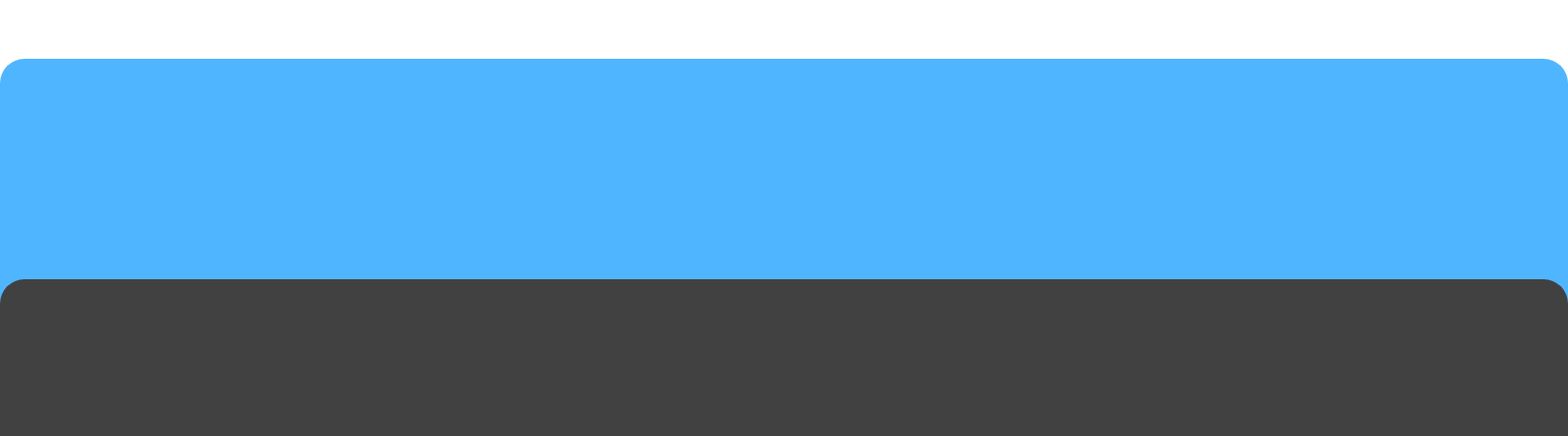
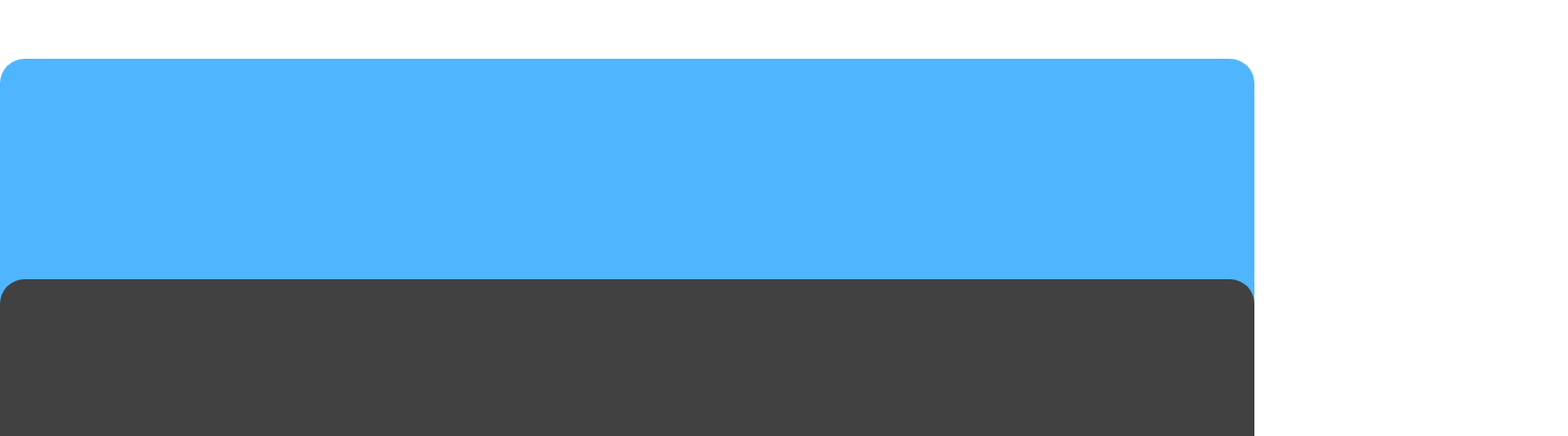
Before and after one commit to DashaBog/AeroGarant, a plain HTML site: page index.html in a window 1280 px wide. Shown: the part 1790-2235 px from the top of the page at 98% size, 1600 px wide, since content can reach past the window. Drawn offline with Linux system fonts and the light colour scheme.

Commit message:
mobile test

```diff
--- a/index.html
+++ b/index.html
@@ -20,11 +20,9 @@
         </div>
         <div class="medium deep-blue horisontal-panel slitely-rounded-corners"></div>
         <div class="big horisontal-panel slitely-rounded-corners"></div>
-        <div>
-            <div class="small horisontal-panel deep-blue slitely-rounded-top-corners"></div>
-            <div class="horisontal-panel dark-gray slitely-rounded-top-corners" style="height: 160px;
+        <div class="small horisontal-panel deep-blue slitely-rounded-top-corners"></div>
+        <div class="horisontal-panel dark-gray slitely-rounded-top-corners" style="height: 160px;
             margin-top: -25px;"></div>
-        </div>
 </body>
 
 </html>
--- a/style.css
+++ b/style.css
@@ -121,5 +121,5 @@
 
 body {
     margin: auto;
-    min-width: 1600px;
+    min-width: 1000px;
 }
```
